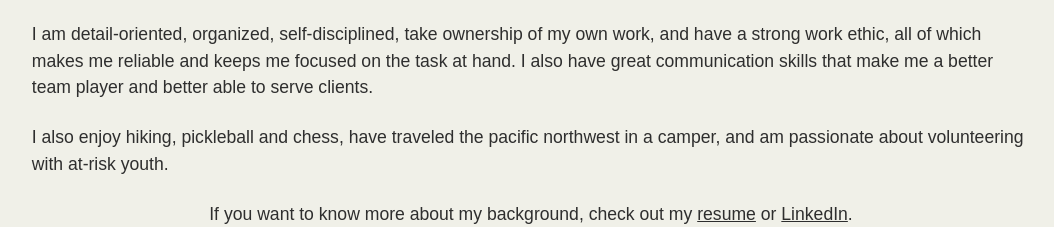
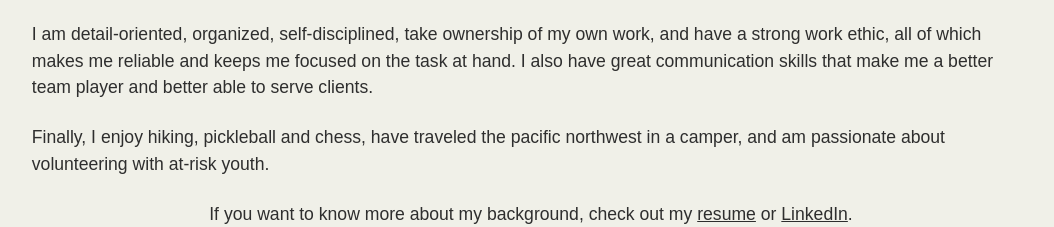
Before and after one commit to djcrago/personal-website, a React (Vite) app: page / in a window 1280 px wide. Shown: the part 1440-1667 px from the top of the page, without its empty margins (109-1163 px from the left). Built offline with nearby package versions, Linux system fonts and the light colour scheme.

Commit message:
Update language

```diff
--- a/src/App.jsx
+++ b/src/App.jsx
@@ -112,9 +112,9 @@ function App() {
           </p>
 
           <p>
-            I also enjoy hiking, pickleball and chess, have traveled the pacific
-            northwest in a camper, and am passionate about volunteering with
-            at-risk youth.
+            Finally, I enjoy hiking, pickleball and chess, have traveled the
+            pacific northwest in a camper, and am passionate about volunteering
+            with at-risk youth.
           </p>
           <p>
             If you want to know more about my background, check out my{' '}
```
